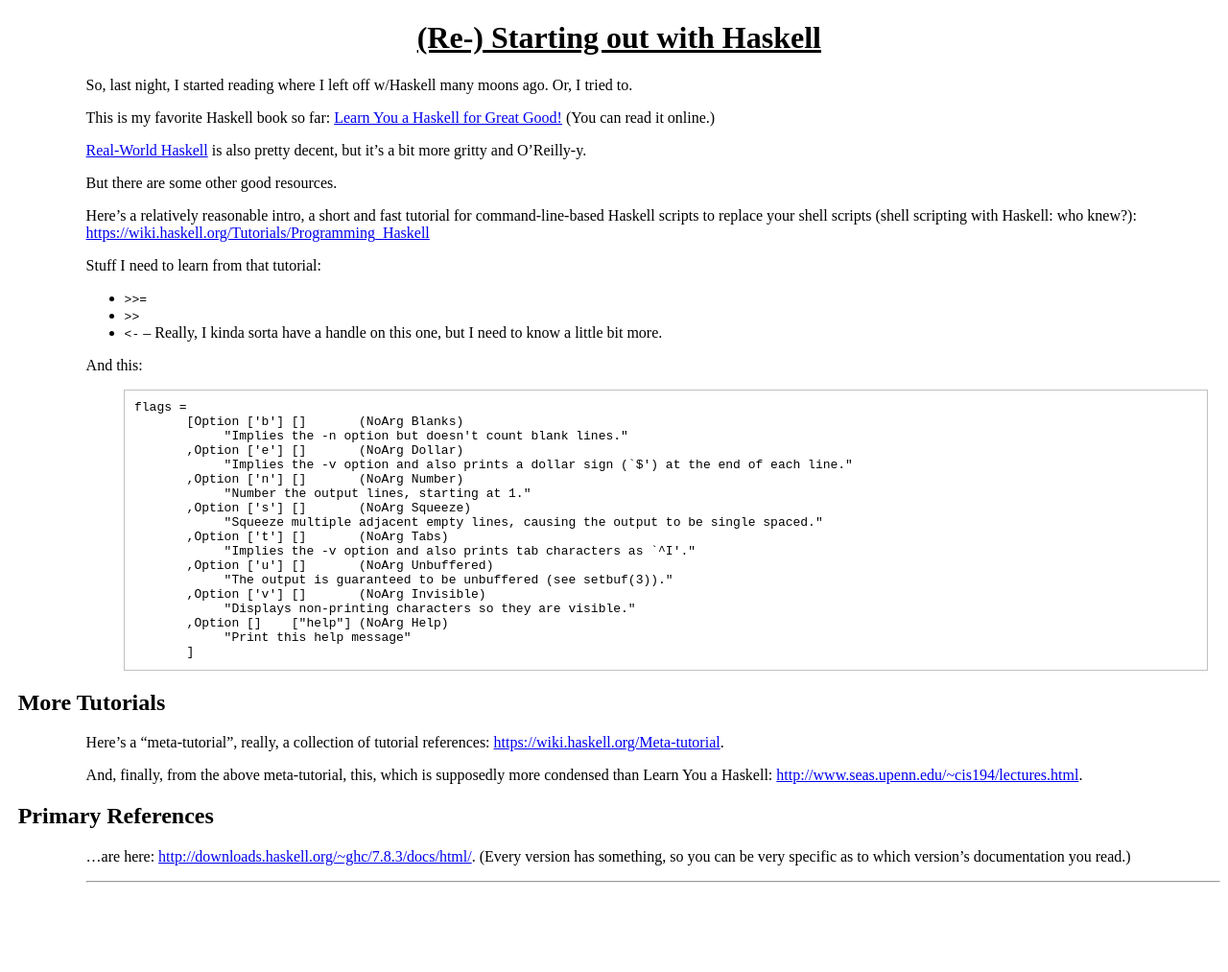
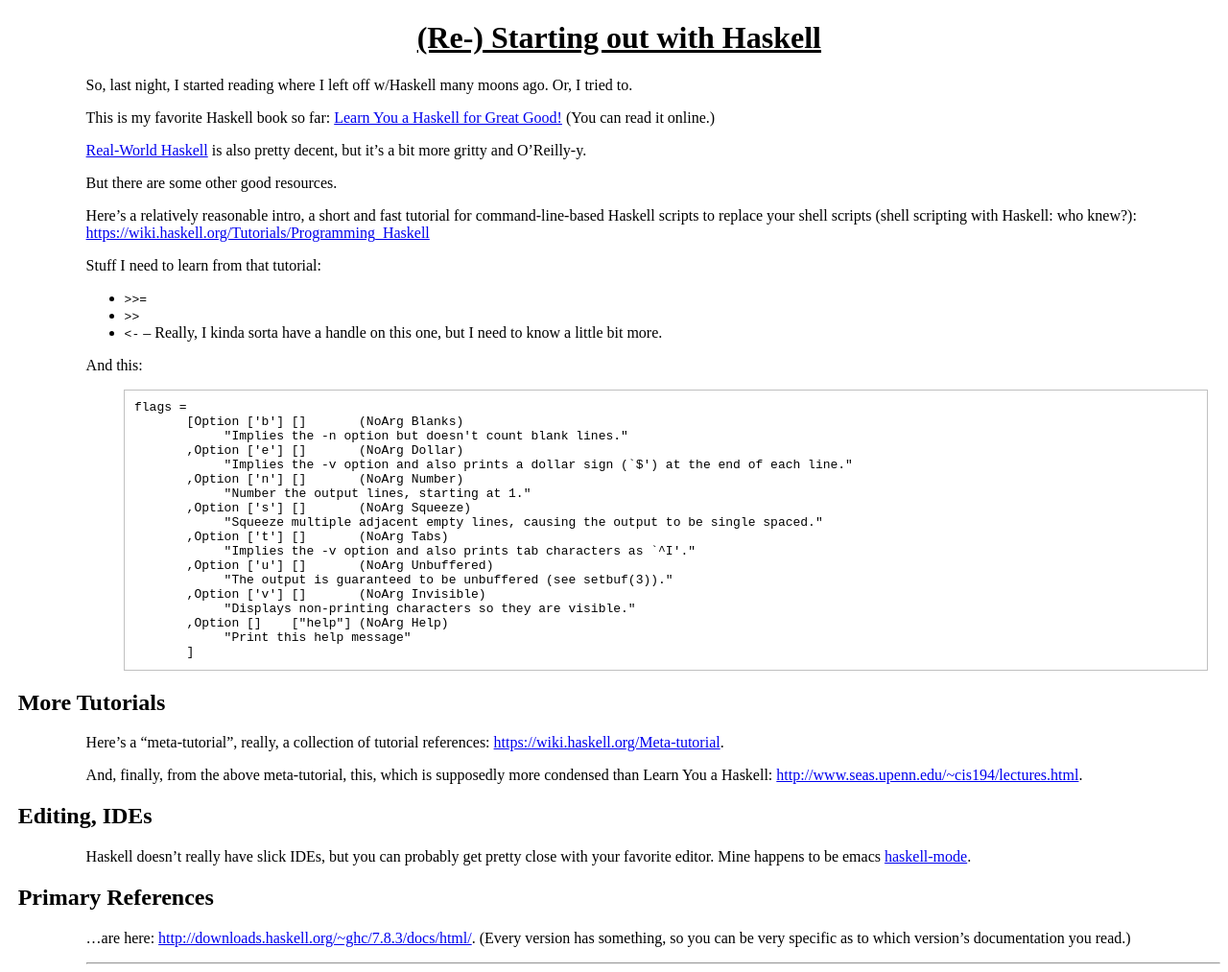
Before and after one commit to JohnL4/johnl4.github.io, a Jekyll site: the page built from _posts/2015-08-18-Re-starting-out-with-Haskell.markdown, in a window 1280 px wide. Shown: the whole page at 96% size. Built offline with Jekyll 4.4.1, drawn with Linux system fonts in a browser that asks for light colours; comment, search, counter and statistics services are not loaded; before the commit the page ends 928 px from its top, so only the background shows below that.

Commit message:
Add reference to haskell-mode.

```diff
--- a/_posts/2015-08-18-Re-starting-out-with-Haskell.markdown
+++ b/_posts/2015-08-18-Re-starting-out-with-Haskell.markdown
@@ -56,6 +56,12 @@
 And, finally, from the above meta-tutorial, this, which is supposedly more condensed than Learn You a Haskell:
 [http://www.seas.upenn.edu/~cis194/lectures.html](http://www.seas.upenn.edu/~cis194/lectures.html).
 
+Editing, IDEs
+-------------
+
+Haskell doesn't really have slick IDEs, but you can probably get pretty close with your favorite editor.
+Mine happens to be emacs [haskell-mode](https://github.com/haskell/haskell-mode).
+
 Primary References
 ------------------
 
```
